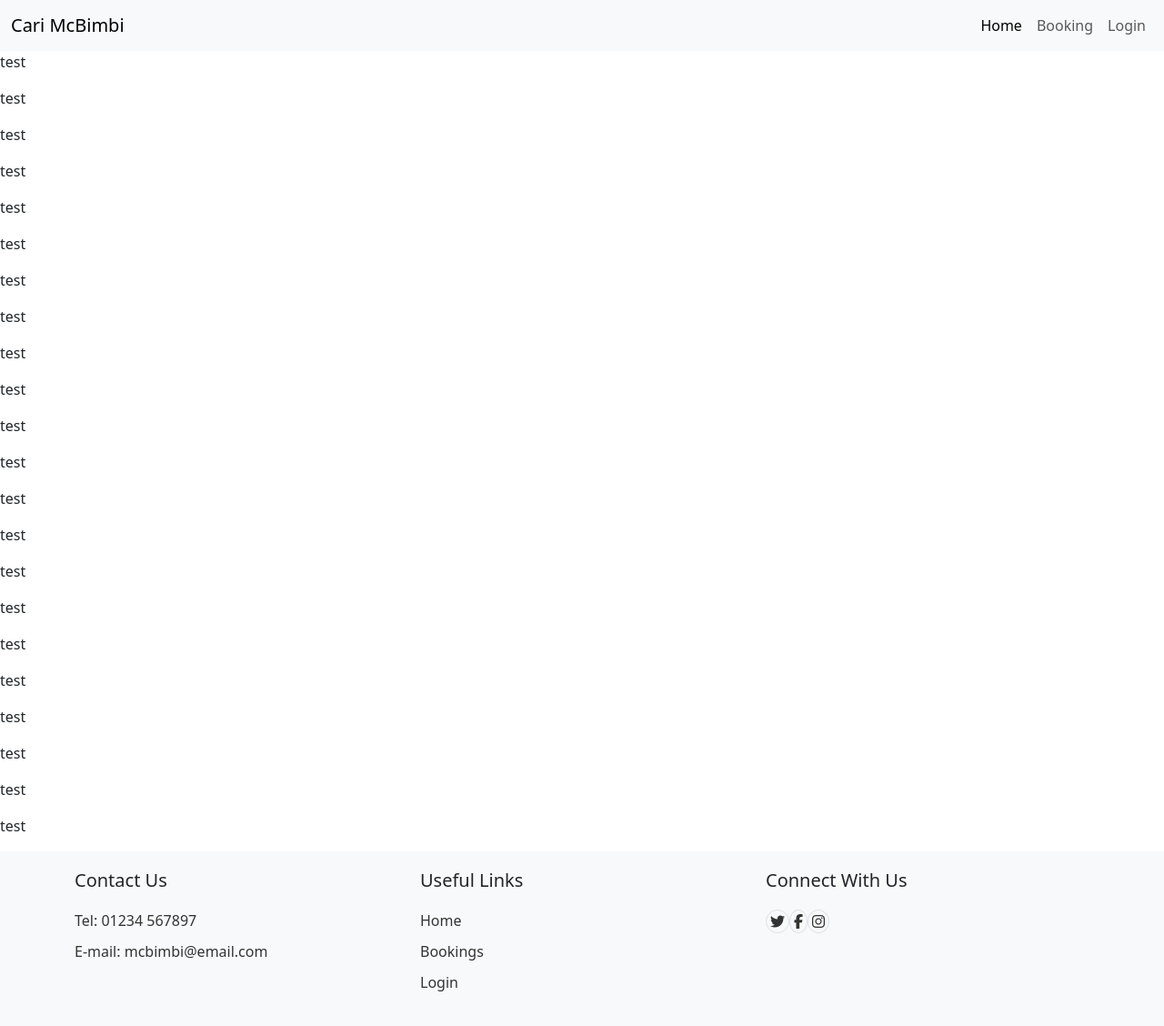
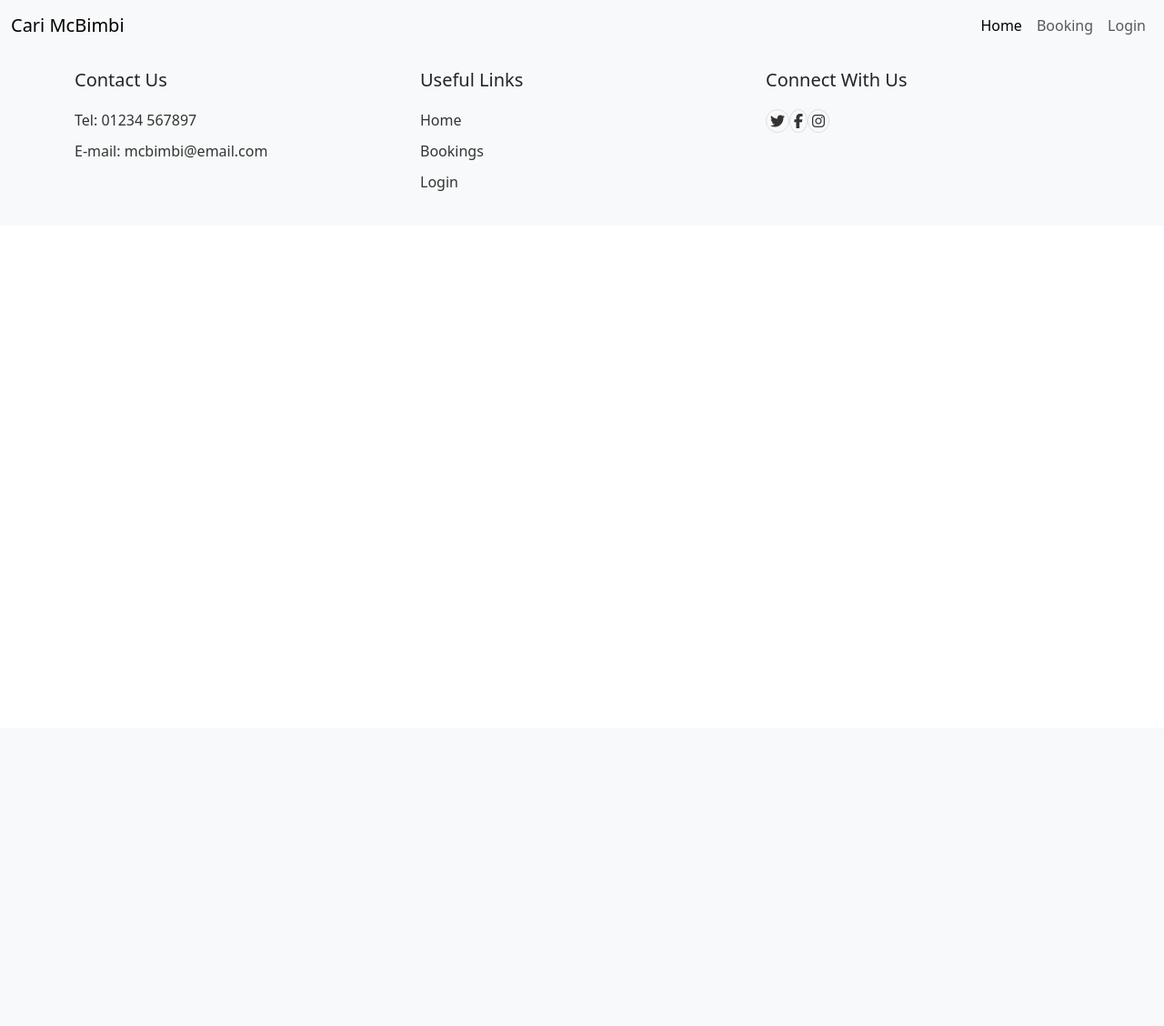
Before and after one commit to wwwar-is/WECA-Hackathon-3, a Django app: template templates/test.html in a window 1280 px wide. Shown: the whole page at 91% size. After the commit the page ends 210 px from the top, so only its background shows below. Run offline with Django 4.2, Linux system fonts and the light colour scheme; the template is opened without the code that fills it, so the values that code supplies are empty; some libraries are stand-ins or nearby versions.

Commit message:
remove 'test' paragraphs from template

```diff
--- a/templates/test.html
+++ b/templates/test.html
@@ -12,7 +12,7 @@
 </head>
 
 <body>
-    <!-- Header/navbar -->
+    <!--Navbar -->
     <nav class="navbar sticky-top navbar-expand-lg bg-body-tertiary">
         <div class="container-fluid">
             <a class="navbar-brand" href="#">Cari McBimbi</a>
@@ -38,49 +38,7 @@
     </nav>
 
 
-    <p>test</p>
 
-    <p>test</p>
-
-    <p>test</p>
-
-    <p>test</p>
-
-    <p>test</p>
-
-    <p>test</p>
-
-    <p>test</p>
-
-    <p>test</p>
-
-    <p>test</p>
-
-    <p>test</p>
-
-    <p>test</p>
-
-    <p>test</p>
-
-    <p>test</p>
-
-    <p>test</p>
-
-    <p>test</p>
-
-    <p>test</p>
-
-    <p>test</p>
-
-    <p>test</p>
-
-    <p>test</p>
-
-    <p>test</p>
-
-    <p>test</p>
-
-    <p>test</p>
 
     <!-- Footer -->
     <footer class="footer">
```
